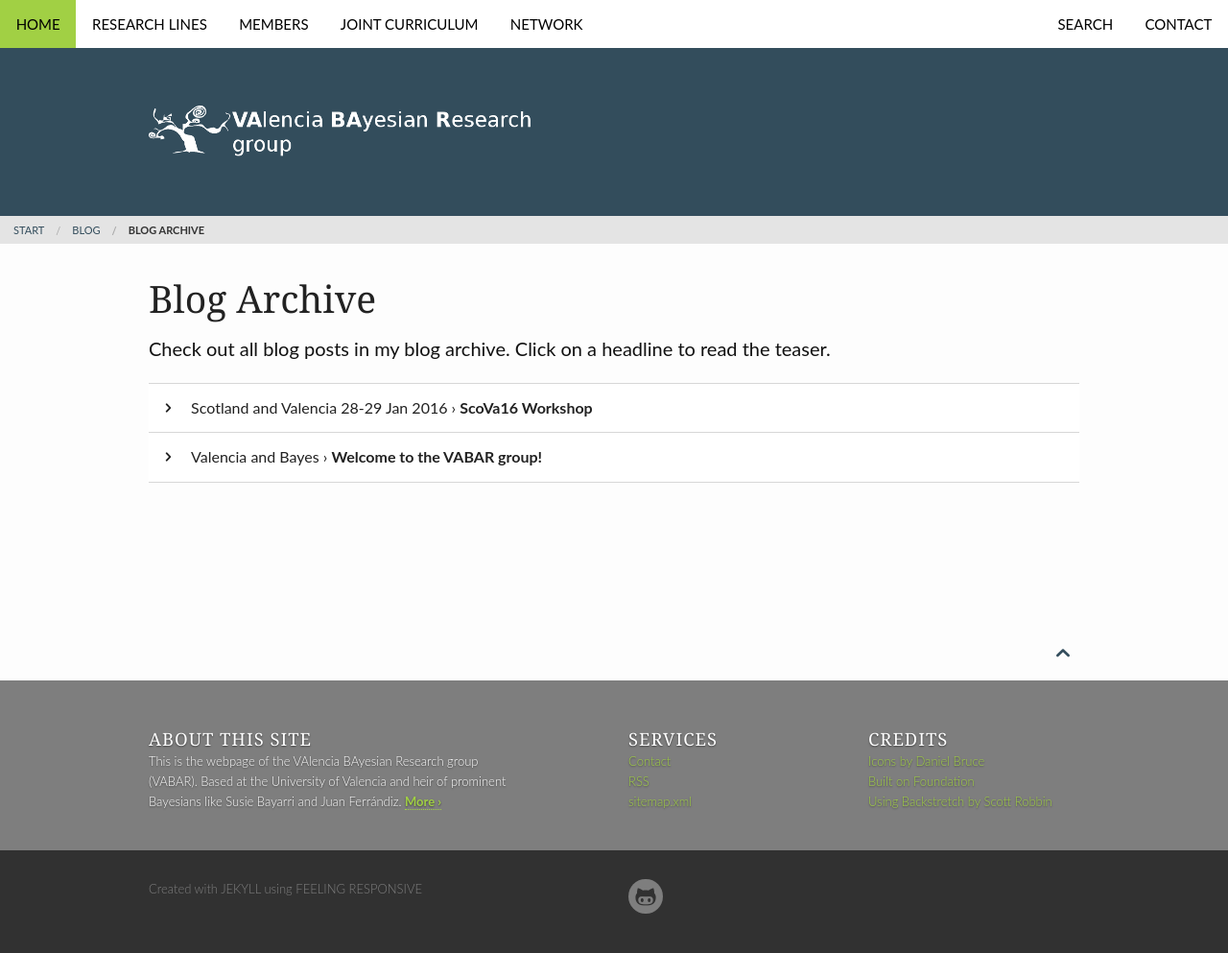
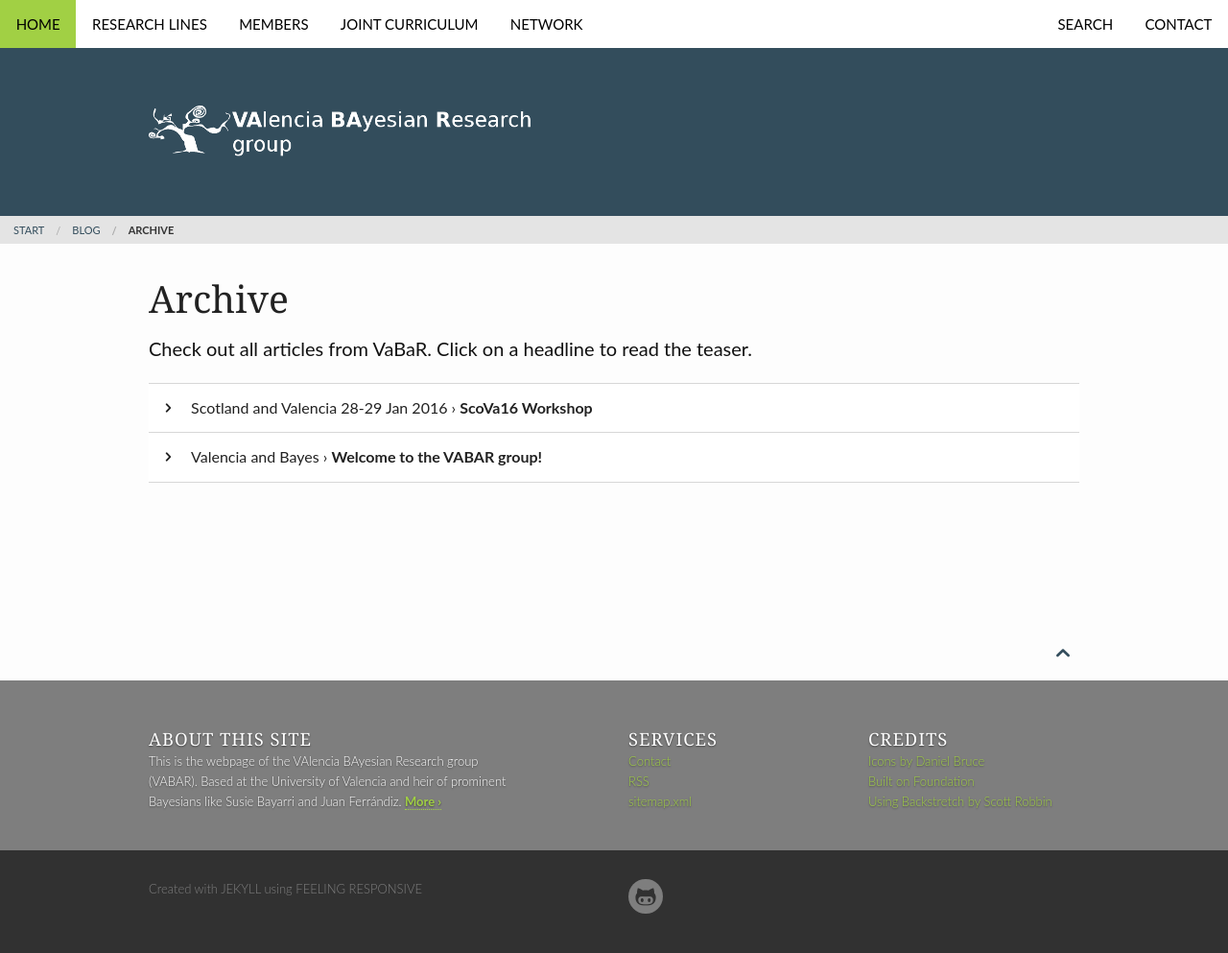
Before and after one commit to VABAR/VABAR.github.io, a Jekyll site: the page built from blog/archive.html, in a window 1280 px wide. Shown: the whole page at 96% size. Built offline with Jekyll 4.4.1, drawn with Linux system fonts in a browser that asks for light colours.

Commit message:
Fixes in blog infrastructure:
- change paginator.posts for site.posts. I don't know where paginator.posts are defined, but it shows none.

- point "More" in the list of posts (frontpage) to the blog index, rather than to the archive. So that thumbs are shown.

- remove sidebar from the blog index

- fix titles in the blog index and archive

```diff
--- a/_includes/list-posts.html
+++ b/_includes/list-posts.html
@@ -31,7 +31,7 @@
     {% for post in site.posts limit:include.entries offset:include.offset %}
       <li><a href="{{ site.url }}{{ post.url }}">{% if post.subheadline %}{{ post.subheadline }} &middot; {% endif %}<strong>{{ post.title }}</strong></a></li>
     {% endfor %}
-      <li class="text-right"><a href="{{ site.url }}/blog/archive/"><strong>{{ site.data.language.more }}</strong></a></li>
+      <li class="text-right"><a href="{{ site.url }}/blog/"><strong>{{ site.data.language.more }}</strong></a></li>
 
 
   {% elsif category %}
@@ -39,7 +39,7 @@
     {% for post in site.categories.[category] limit:include.entries offset:include.offset %}
       <li><a href="{{ site.url }}{{ post.url }}">{% if post.subheadline %}{{ post.subheadline }} &middot; {% endif %}<strong>{{ post.title }}</strong></a></li>
     {% endfor %}
-      <li class="text-right"><a href="{{ site.url }}/blog/archive/"><strong>{{ site.data.language.more }}</strong></a></li>
+      <li class="text-right"><a href="{{ site.url }}/blog/"><strong>{{ site.data.language.more }}</strong></a></li>
 
 
   {% elsif tag %}
--- a/_includes/pagination.html
+++ b/_includes/pagination.html
@@ -7,7 +7,7 @@
 {% endcomment %}
 
 
-{% for post in paginator.posts %}
+{% for post in site.posts %}
   <div class="row">
     <div class="small-12 columns b60">
       <p class="subheadline"><span class="subheader">{% if post.categories %}{{ post.categories | join: ' &middot; ' }}{% endif %}</span> – {% if post.subheadline %}{{ post.subheadline }}{% endif %}</p>
--- a/_layouts/blog.html
+++ b/_layouts/blog.html
@@ -9,8 +9,9 @@
 		{% include pagination.html %}
 	</div><!-- /.medium-7.columns -->
 
-
+<!--
 	<div class="medium-4 columns t30">
 		{% include sidebar.html %}
 	</div><!-- /.medium-5.columns -->
+
 </div><!-- /.row -->
--- a/blog/archive.html
+++ b/blog/archive.html
@@ -1,7 +1,7 @@
 ---
 layout: default
-title: "Blog Archive"
-teaser: "Check out all blog posts in my blog archive. Click on a headline to read the teaser."
+title: "Archive"
+teaser: "Check out all articles from VaBaR. Click on a headline to read the teaser."
 breadcrumb: true
 image:
    header: header_unsplash_8.jpg
--- a/blog/index.html
+++ b/blog/index.html
@@ -1,7 +1,7 @@
 ---
 layout: blog
-title: "Blog"
-teaser: "This is the Feeling Responsive Blog Template."
+title: "Articles"
+teaser: "VaBaR group articles"
 image:
    header: "unsplash_6_bus_header.jpg"
    thumb: "unsplash_6_bus_thumb.jpg"
```
